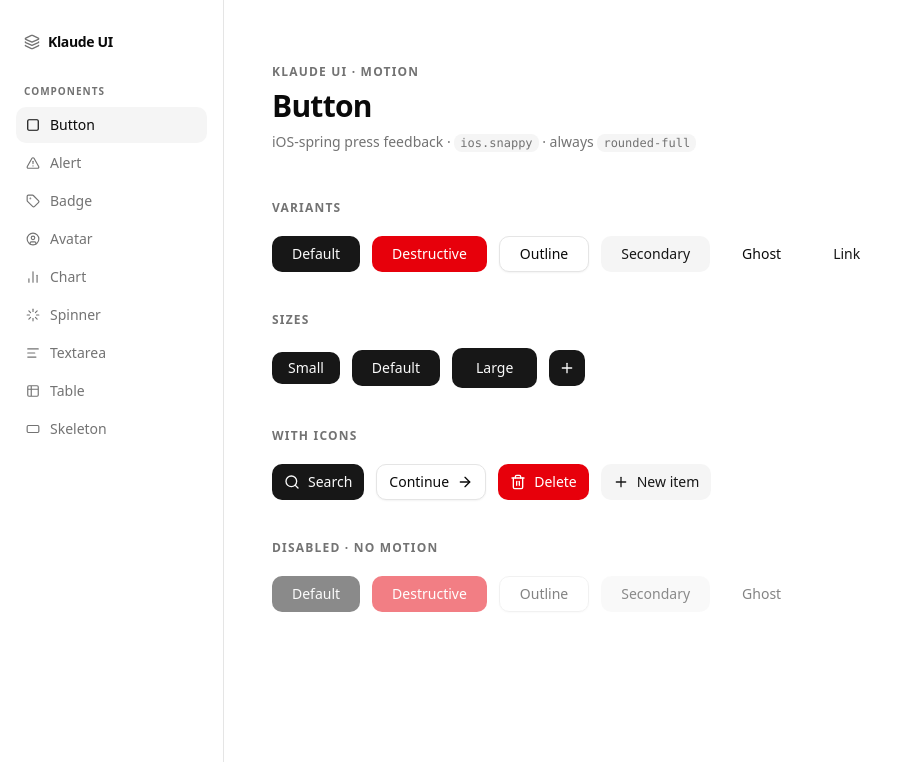
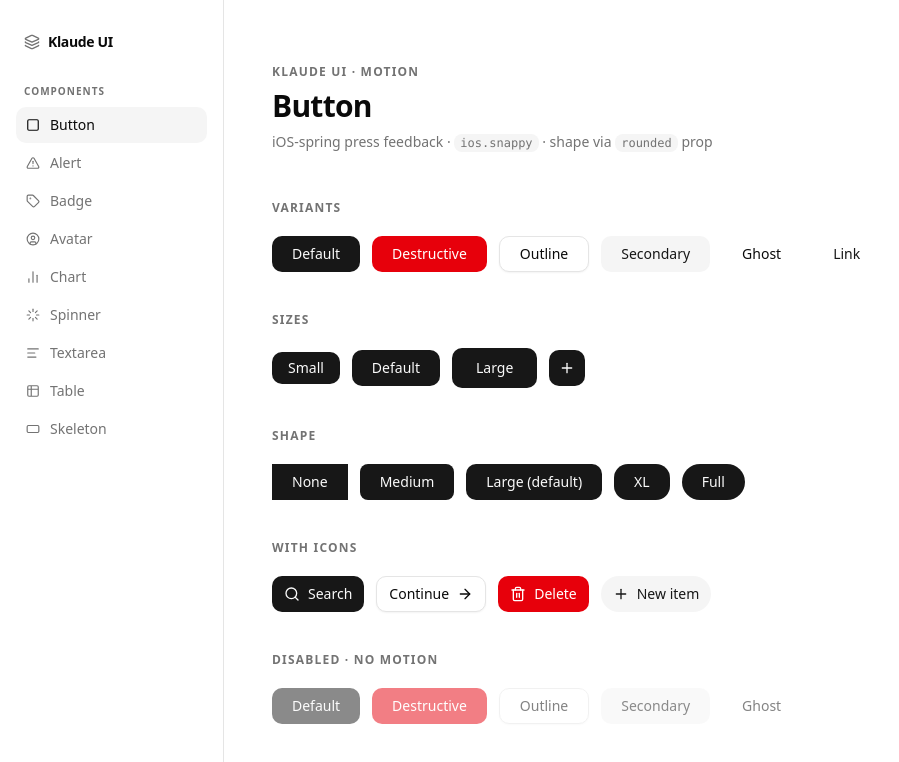
Before and after one commit to jeiwinfrey/klaude-ui-docs, a Next.js app: page / in a window 1280 px wide. Shown: the top 762 px of the page, without its empty margins (0-899 px from the left). Built offline with nearby package versions, Linux system fonts and the light colour scheme.

Commit message:
feat: add shape showcase

```diff
--- a/showcase/button-showcase.tsx
+++ b/showcase/button-showcase.tsx
@@ -4,7 +4,6 @@ import { ArrowRight, Trash2, Plus, Search } from "lucide-react"
 export default function ButtonShowcase() {
     return (
         <div>
-
             {/* Header */}
             <div className="mb-12">
                 <p className="text-xs font-semibold tracking-widest uppercase text-muted-foreground mb-2">
@@ -14,8 +13,11 @@ export default function ButtonShowcase() {
                     Button
                 </h1>
                 <p className="mt-2 text-muted-foreground text-sm">
-                    iOS-spring press feedback · <code className="text-xs bg-muted px-1.5 py-0.5 rounded-md">ios.snappy</code> · always{" "}
-                    <code className="text-xs bg-muted px-1.5 py-0.5 rounded-md">rounded-full</code>
+                    iOS-spring press feedback ·{" "}
+                    <code className="text-xs bg-muted px-1.5 py-0.5 rounded-md">ios.snappy</code>{" "}
+                    · shape via{" "}
+                    <code className="text-xs bg-muted px-1.5 py-0.5 rounded-md">rounded</code>{" "}
+                    prop
                 </p>
             </div>
 
@@ -47,6 +49,20 @@ export default function ButtonShowcase() {
                 </div>
             </section>
 
+            {/* Shape */}
+            <section className="mb-10">
+                <h2 className="text-xs font-semibold tracking-widest uppercase text-muted-foreground mb-5">
+                    Shape
+                </h2>
+                <div className="flex flex-wrap gap-3 items-center">
+                    <Button rounded="none">None</Button>
+                    <Button rounded="md">Medium</Button>
+                    <Button rounded="lg">Large (default)</Button>
+                    <Button rounded="xl">XL</Button>
+                    <Button rounded="full">Full</Button>
+                </div>
+            </section>
+
             {/* With icons */}
             <section className="mb-10">
                 <h2 className="text-xs font-semibold tracking-widest uppercase text-muted-foreground mb-5">
@@ -56,7 +72,7 @@ export default function ButtonShowcase() {
                     <Button><Search /> Search</Button>
                     <Button variant="outline">Continue <ArrowRight /></Button>
                     <Button variant="destructive"><Trash2 /> Delete</Button>
-                    <Button variant="secondary"><Plus /> New item</Button>
+                    <Button variant="secondary" rounded="full"><Plus /> New item</Button>
                 </div>
             </section>
 
@@ -73,7 +89,6 @@ export default function ButtonShowcase() {
                     <Button variant="ghost" disabled>Ghost</Button>
                 </div>
             </section>
-
         </div>
     )
 }
```
